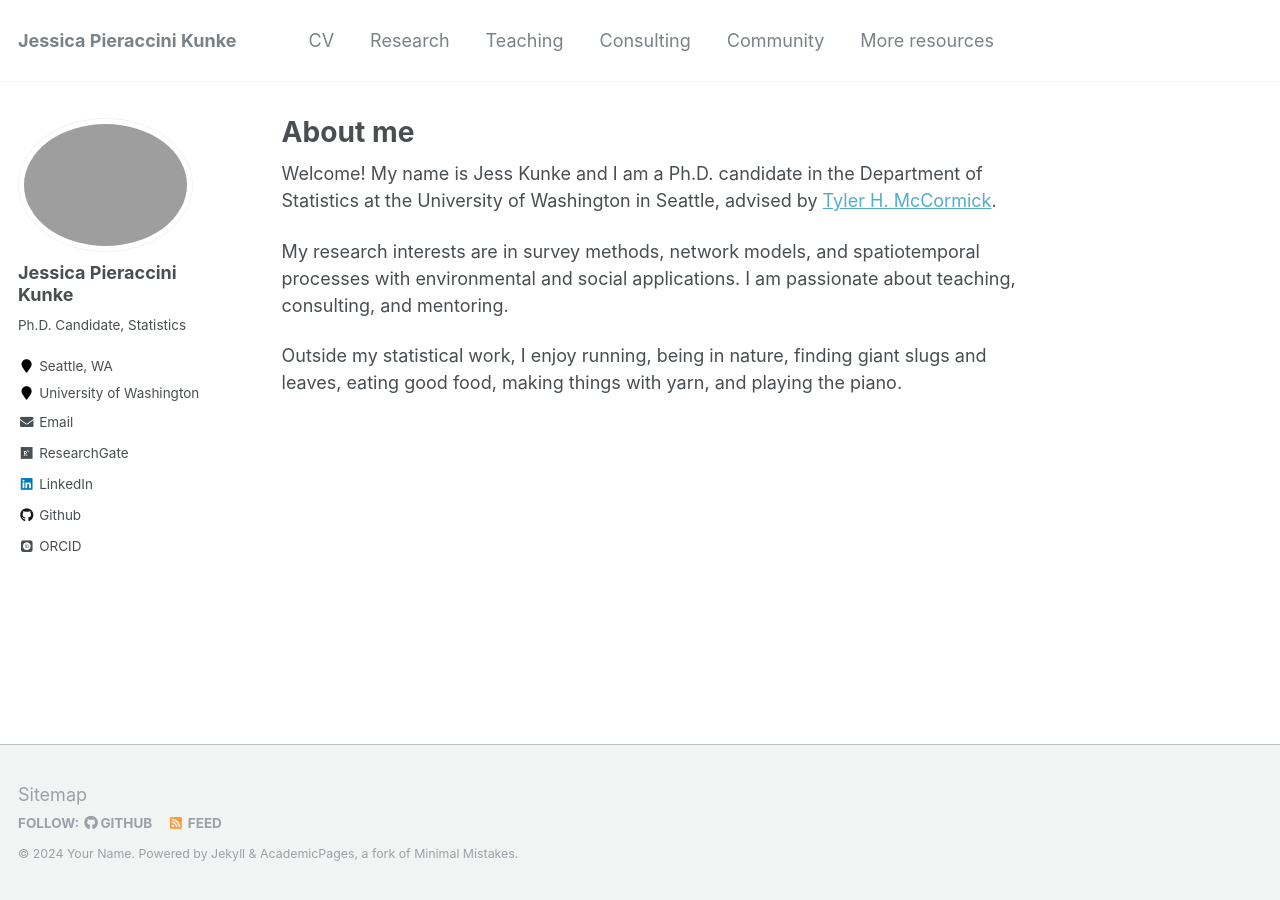
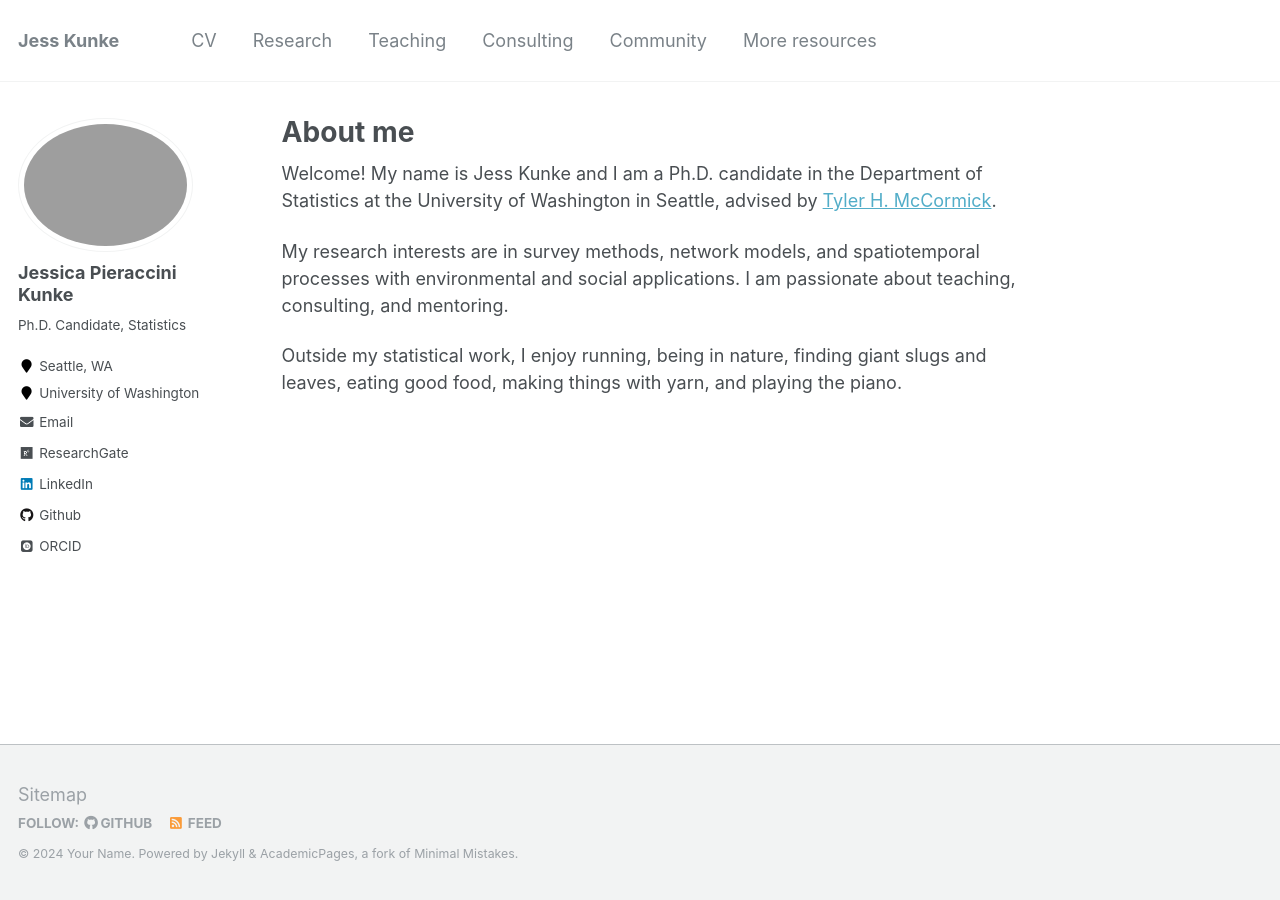
Before and after one commit to jpierkunke/jpierkunke.github.io, a Jekyll site: the page built from _pages/about.md, in a window 1280 px wide. Built offline with Jekyll 4.4.1, drawn with Linux system fonts in a browser that asks for light colours; some web fonts are replaced.

Commit message:
Update _config.yml

```diff
--- a/_config.yml
+++ b/_config.yml
@@ -7,7 +7,7 @@
 
 # Site Settings
 locale                   : "en-US"
-title                    : "Jessica Pieraccini Kunke"
+title                    : "Jess Kunke"
 title_separator          : "-"
 name                     : &name "Your Name"
 description              : &description "personal description"
```
